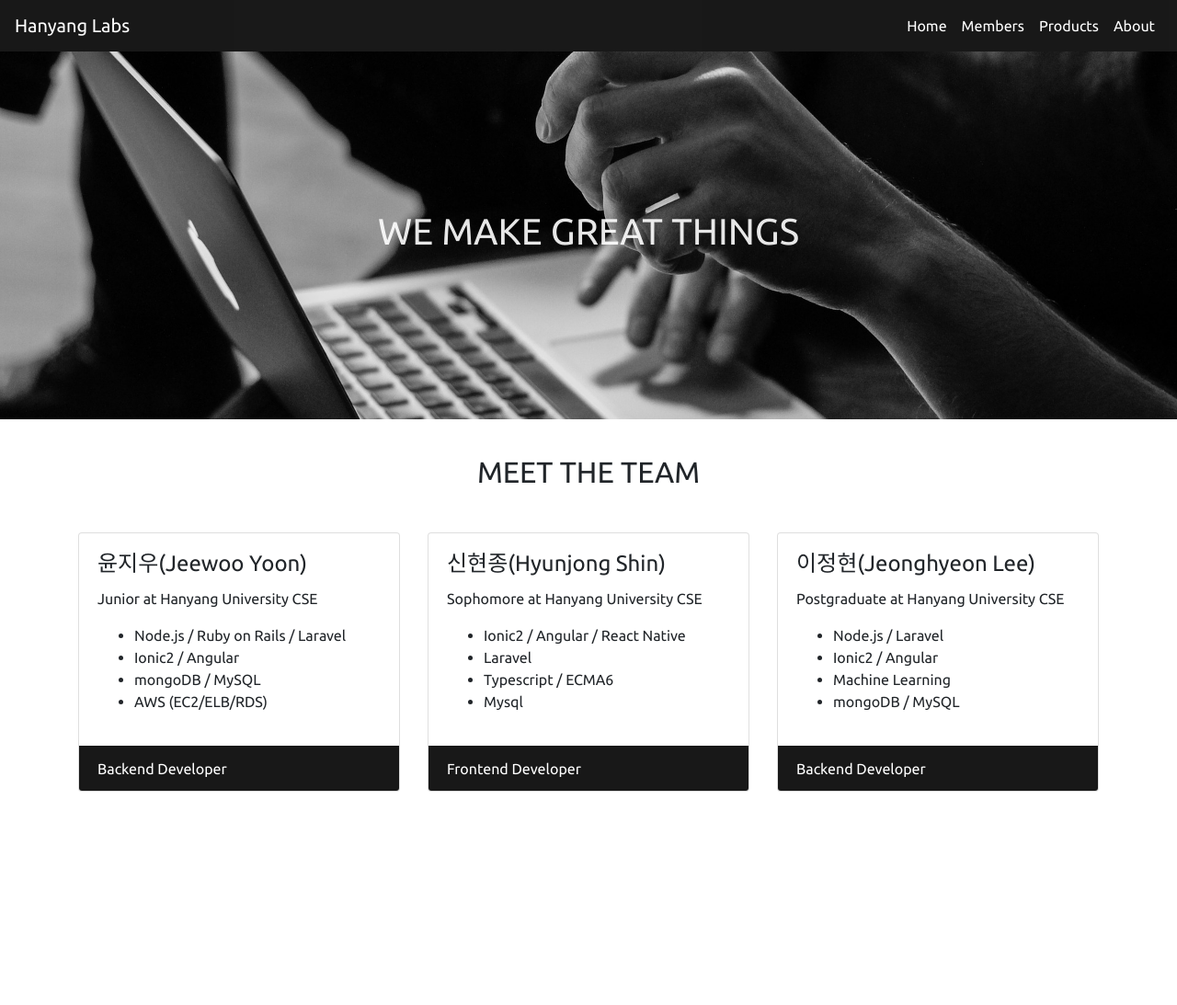
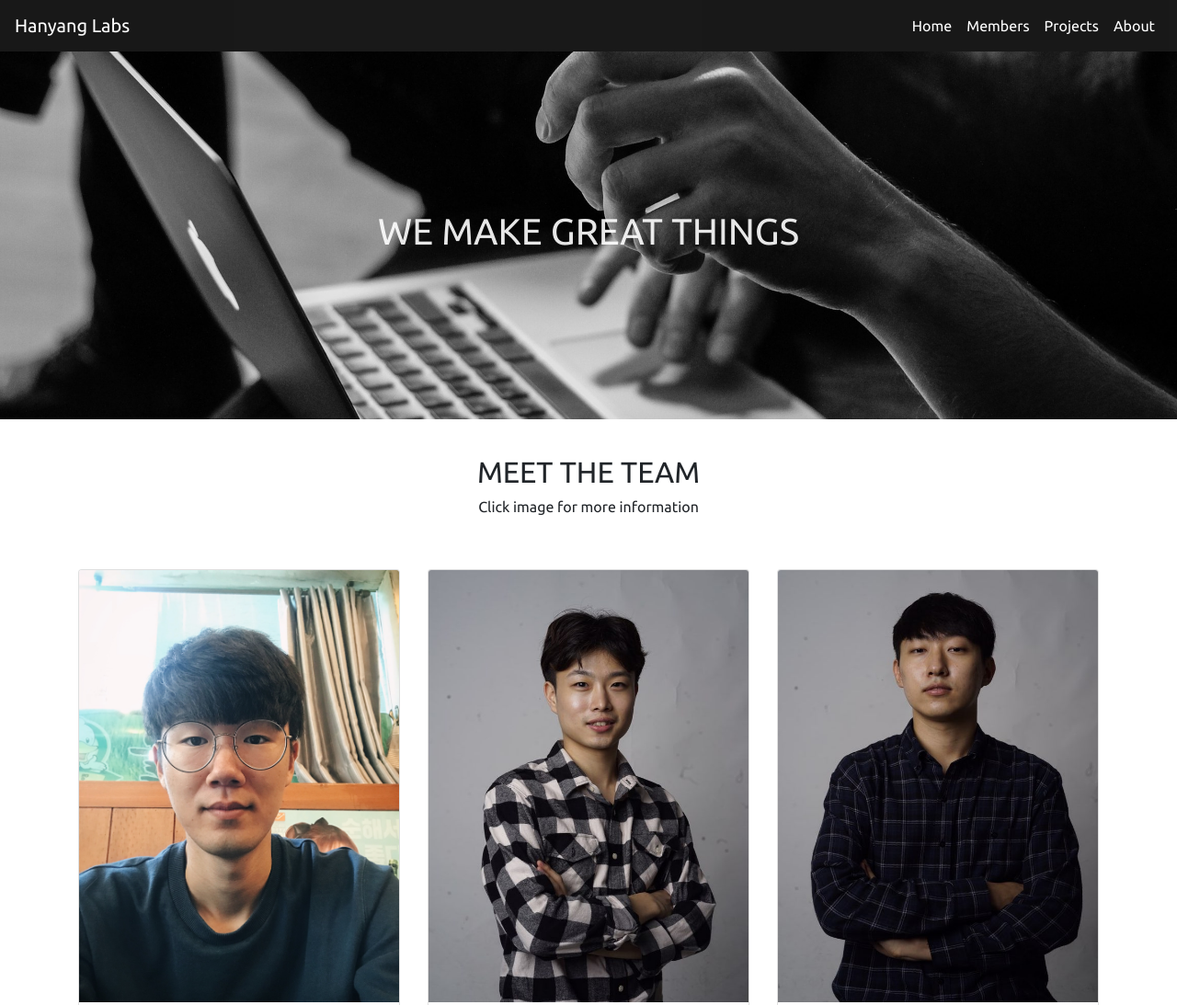
Before and after one commit to Hanyang-QuadJ/labs, a plain HTML site: page index.html in a window 1280 px wide. Shown: the top 1093 px of the page at 92% size. Before the commit the page ends 901 px from the top, so only its background shows below. Drawn offline with Linux system fonts and the light colour scheme.

Commit message:
사진추

```diff
--- a/assets/stylesheet/style.css
+++ b/assets/stylesheet/style.css
@@ -25,9 +25,15 @@ html, body {
 	color: white;
 	opacity: 0.9;
 }
+.main-heading:hover {
+	font-size: 3.5rem;
+}
 .members-heading {
 	text-align: center;
 	padding-top: 2.5rem;
+}
+.members-sub {
+	text-align: center;
 	padding-bottom: 2.5rem;
 }
 .card {
--- a/index.html
+++ b/index.html
@@ -17,12 +17,12 @@
 				MENU
 			</button>
 			<div class="collapse navbar-collapse justify-content-end" id="navbarNavAltMarkup">
-				<div class="navbar-nav">
-					<a class="nav-item nav-link" href="">Home</a>
-					<a class="nav-item nav-link" href="#members">Members</a>
-					<a class="nav-item nav-link" href="#">Products</a>
-					<a class="nav-item nav-link" href="#">About</a>
-				</div>
+				<ul class="navbar-nav">
+				  <li class="nav-item nav-link" data-target="#home" style="cursor:pointer"> Home </li>
+				  <li class="nav-item nav-link" data-target="#members" style="cursor:pointer"> Members </li>
+				  <li class="nav-item nav-link" data-target="#project" style="cursor:pointer"> Projects </li>
+				  <li class="nav-item nav-link" data-target="#about" style="cursor:pointer"> About </li>
+				</ul>
 			</div>
 		</nav>
 	</header>
@@ -34,10 +34,12 @@
 	<section id="members">
 		<div class="container">
 			<h2 class="members-heading">MEET THE TEAM</h2>
+			<p class="members-sub">Click image for more information</p>
 			<div class="row">
 				<div class="col-md-4">
-					<div class="card">
-					  <div class="card-body">
+				<div class="card">
+					<img class="card-img-top" src="./assets/images/jeewoo.jpeg" height="470px" alt="Card image cap">
+				  	<div class="card-body">
 					    <h4 class="card-title">윤지우(Jeewoo Yoon)</h4>
 					    <p class="card-text">Junior at Hanyang University CSE</p>
 						<ul>
@@ -49,12 +51,13 @@
 					    <!-- <a href="#" class="btn btn-primary">Go somewhere</a> -->
 					  </div>
 					  <div class="card-footer text-muted">
-					    Backend Developer
+					    Backend Developer (Team Lead)
 					  </div>
-					</div>
+				</div>
 				</div>
 				<div class="col-md-4">
-					<div class="card ">
+					<div class="card">
+					<img class="card-img-top" src="./assets/images/shin.jpeg" height="470px" alt="Card image cap">
 					  <div class="card-body">
 					    <h4 class="card-title">신현종(Hyunjong Shin)</h4>
 					    <p class="card-text">Sophomore at Hanyang University CSE</p>
@@ -73,6 +76,7 @@
 				</div>
 				<div class="col-md-4">
 					<div class="card">
+					<img class="card-img-top" src="./assets/images/lee.jpeg" height="470px" alt="Card image cap">
 					  <div class="card-body">
 					    <h4 class="card-title">이정현(Jeonghyeon Lee)</h4>
 					    <p class="card-text">Postgraduate at Hanyang University CSE</p>
@@ -92,7 +96,26 @@
 			</div>
 		</div>
 	</section>
+	<section id="project">
+		<div class="container">
+			<h2 class="members-heading">OUR PROJECTS</h2>
+			<p class="members-sub"></p>
+		</div>
+	</section>
 </body>
 <script src="./assets/lib/jquery-3.2.1.min.js"></script>
 <script src="./assets/bootstrap/js/bootstrap.min.js"></script>
+<script>
+	$('.card').click(function() {
+		$(this).children(".card-body").slideToggle();
+		// $('body').scrollTo('#member');
+	});
+	$("ul li").click(function() {
+	  var scrollPosition = $($(this).attr("data-target")).offset().top;
+
+	  $("body").animate({
+	        scrollTop: scrollPosition
+	  }, 700);
+	})
+</script>
 </html>
```
Also changed, not shown: assets/images/jeewoo.jpeg (added), assets/images/lee.jpeg (added), assets/images/shin.jpeg (added).
